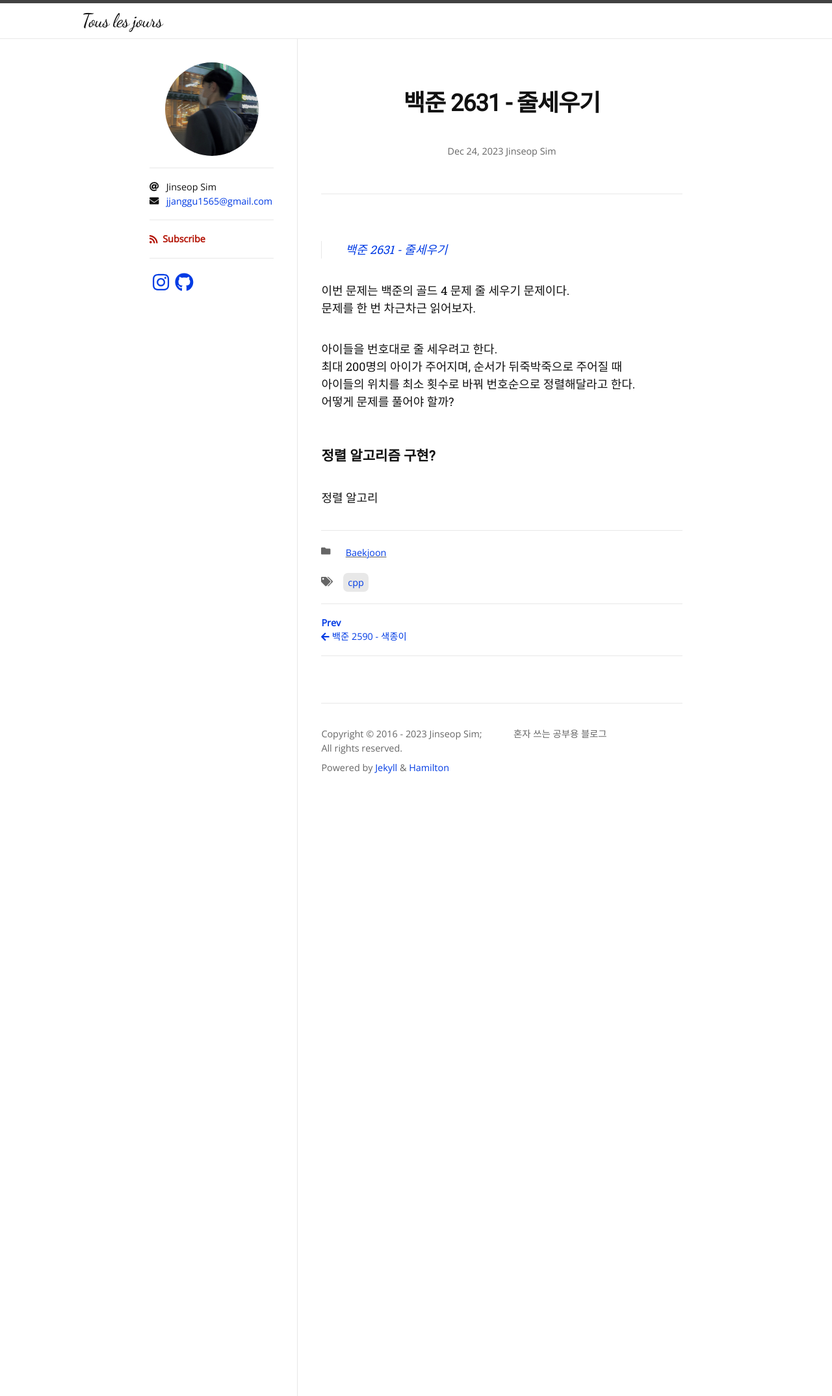
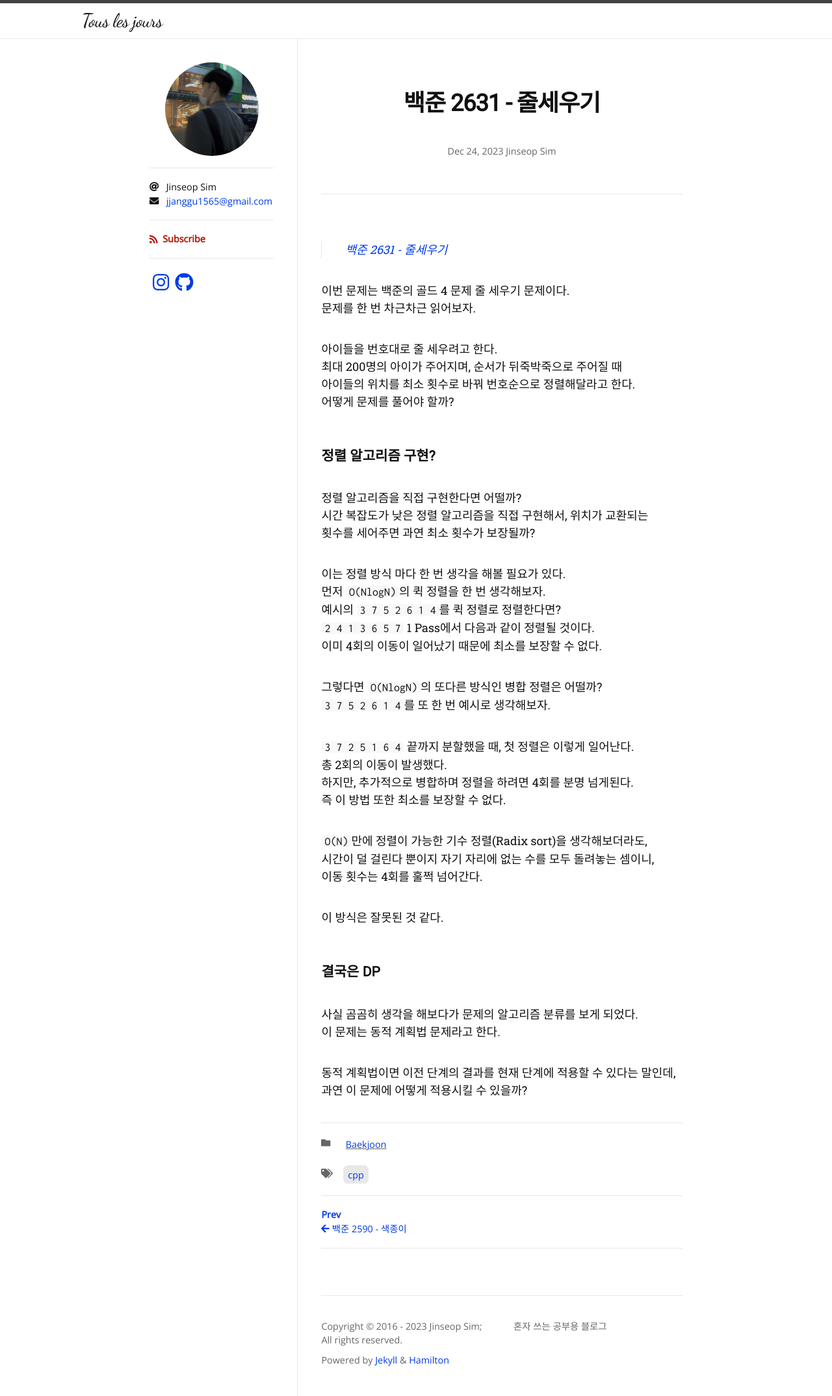
Before and after one commit to Jinseop-Sim/Jinseop-Sim.github.io, a Jekyll site: the page built from _posts/2023-12-24-bj-2631.md, in a window 1280 px wide. Shown: the whole page at 65% size. Built offline with Jekyll 4.4.1, drawn with Linux system fonts in a browser that asks for light colours; nearby versions of some CDN libraries; some web fonts are replaced.

Commit message:
글 수정

````diff
--- a/_posts/2023-12-24-bj-2631.md
+++ b/_posts/2023-12-24-bj-2631.md
@@ -17,4 +17,33 @@ author:
 어떻게 문제를 풀어야 할까?
 
 ### 정렬 알고리즘 구현?
-정렬 알고리
+정렬 알고리즘을 직접 구현한다면 어떨까?
+시간 복잡도가 낮은 정렬 알고리즘을 직접 구현해서, 위치가 교환되는
+횟수를 세어주면 과연 최소 횟수가 보장될까?
+
+이는 정렬 방식 마다 한 번 생각을 해볼 필요가 있다.
+먼저 ```O(NlogN)```의 퀵 정렬을 한 번 생각해보자.
+예시의 ```3 7 5 2 6 1 4```를 퀵 정렬로 정렬한다면?
+```2 4 1 3 6 5 7``` 1 Pass에서 다음과 같이 정렬될 것이다.
+이미 4회의 이동이 일어났기 때문에 최소를 보장할 수 없다.
+
+그렇다면 ```O(NlogN)```의 또다른 방식인 병합 정렬은 어떨까?
+```3 7 5 2 6 1 4```를 또 한 번 예시로 생각해보자.
+
+```3 7 2 5 1 6 4``` 끝까지 분할했을 때, 첫 정렬은 이렇게 일어난다.
+총 2회의 이동이 발생했다.
+하지만, 추가적으로 병합하며 정렬을 하려면 4회를 분명 넘게된다.
+즉 이 방법 또한 최소를 보장할 수 없다.
+
+```O(N)```만에 정렬이 가능한 기수 정렬(Radix sort)을 생각해보더라도,
+시간이 덜 걸린다 뿐이지 자기 자리에 없는 수를 모두 돌려놓는 셈이니,
+이동 횟수는 4회를 훌쩍 넘어간다.
+
+이 방식은 잘못된 것 같다.
+
+### 결국은 DP
+사실 곰곰히 생각을 해보다가 문제의 알고리즘 분류를 보게 되었다.
+이 문제는 동적 계획법 문제라고 한다.
+
+동적 계획법이면 이전 단계의 결과를 현재 단계에 적용할 수 있다는 말인데,
+과연 이 문제에 어떻게 적용시킬 수 있을까?
````
